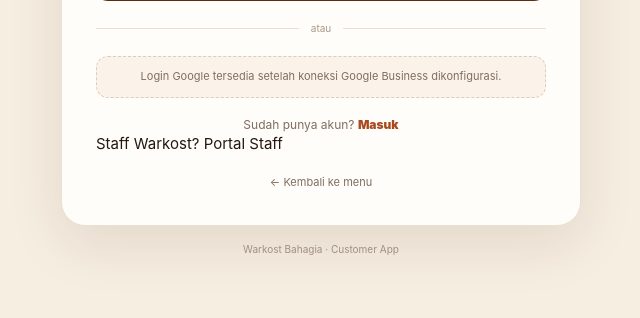
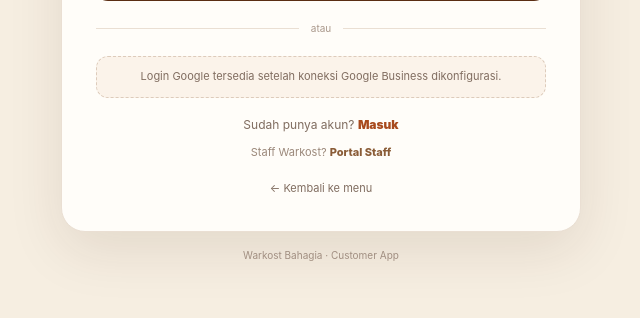
Before and after one commit to anwars750-spec/warkost-bahagia, a Flask app: page /register in a window 1280 px wide. Shown: the part 874-1192 px from the top of the page, without its empty margins (319-959 px from the left). Before the commit the page ends 1129 px from the top, so only its background shows below. Run offline with Flask 3, Linux system fonts and the light colour scheme.

Commit message:
ui: style staff portal link

```diff
--- a/app/static/app.css
+++ b/app/static/app.css
@@ -732,3 +732,8 @@ body.auth{
 .staff-user-panel .data-table button:hover{background:#d4622a;color:#fff}
 @media(max-width:1100px){.staff-create-form{grid-template-columns:1fr 1fr!important}}
 @media(max-width:700px){.staff-create-form{grid-template-columns:1fr!important}.staff-user-panel .table-wrap{overflow-x:auto}.staff-user-panel .data-table{min-width:760px}}
+
+
+.staff-login-link{text-align:center;margin-top:12px;color:#9b887a;font-size:11px}
+.staff-login-link a{color:#8a5c37;font-weight:800;text-decoration:none}
+.staff-login-link a:hover{color:#d4622a}
```
